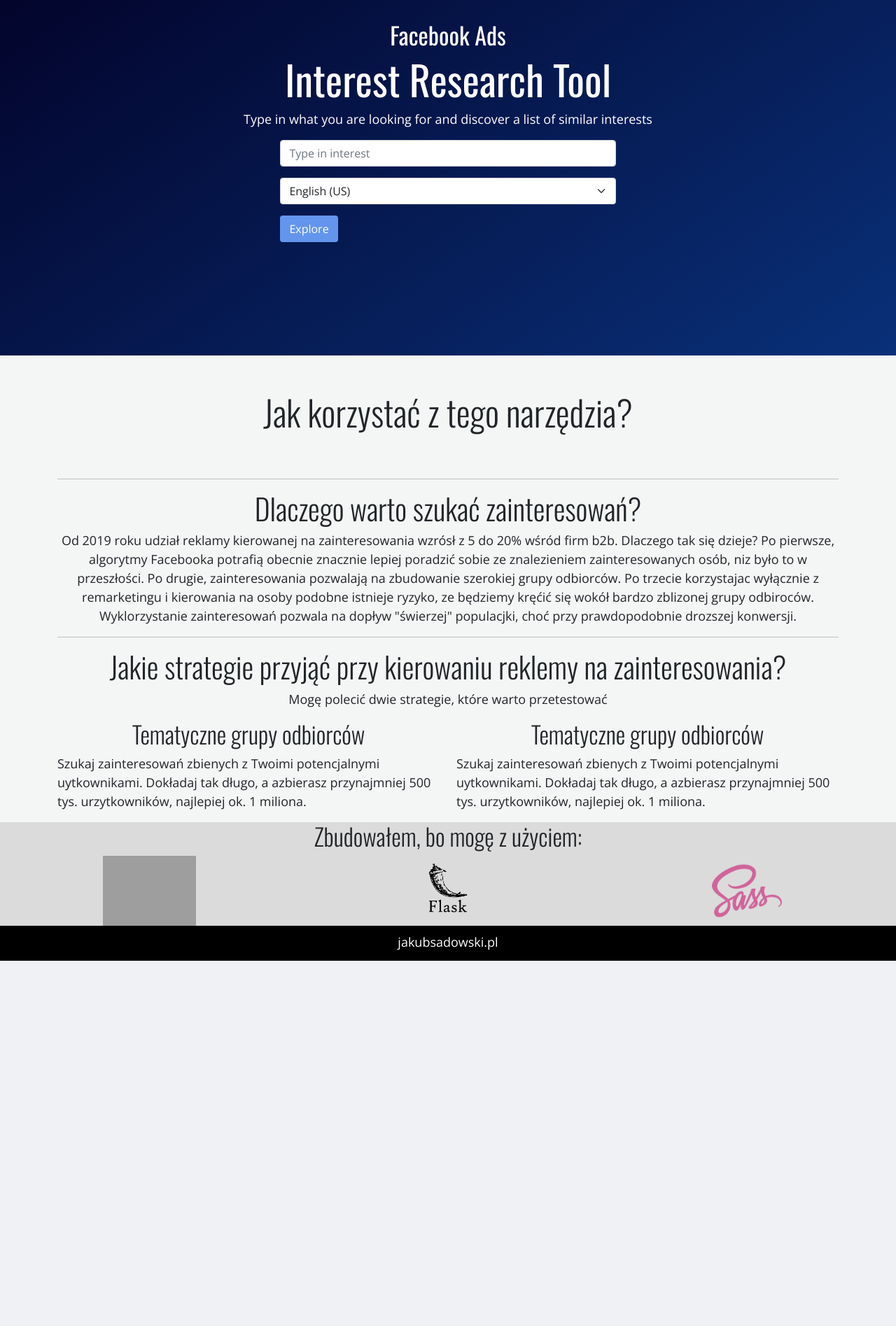
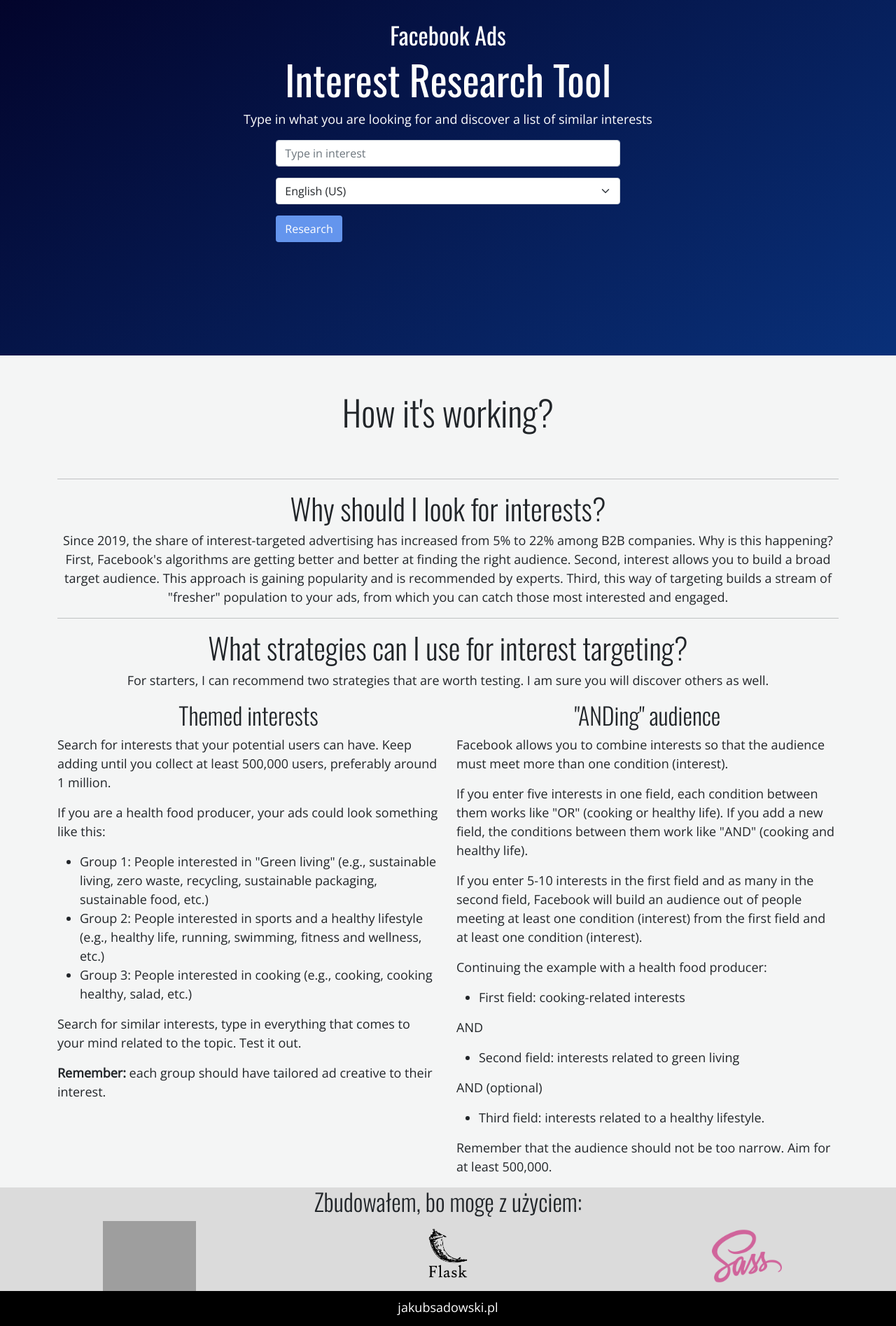
Before and after one commit to JakubSadowskiPL/InterestResearchTool, a Flask app: page / in a window 1280 px wide. Shown: the part 132-2027 px from the top of the page at 70% size. Before the commit the page ends 1505 px from the top, so only its background shows below. Run offline with Flask 2, Linux system fonts and the light colour scheme; grey boxes are pictures that could not be loaded.

Commit message:
index texts from pl to en

```diff
--- a/templates/index.html
+++ b/templates/index.html
@@ -6,7 +6,7 @@
     <div class="row">
         <div class="col">
             <h2 class="text-center intro__headline">
-                Jak korzystać z tego narzędzia?
+                How it's working?
             </h2>
             <hr>
         </div>
@@ -16,33 +16,87 @@
     <div class="row">
         <div class="col">
             <h3 class="text-center">
-                Dlaczego warto szukać zainteresowań?
+                Why should I look for interests?
             </h3>
             <p class="text-center">
-                Od 2019 roku udział reklamy kierowanej na zainteresowania wzrósł z 5 do 20% wśród firm b2b. Dlaczego tak się dzieje? Po pierwsze, algorytmy Facebooka potrafią obecnie znacznie lepiej poradzić sobie ze znalezieniem zainteresowanych osób, niz było to w przeszłości. Po drugie, zainteresowania pozwalają na zbudowanie szerokiej grupy odbiorców. Po trzecie korzystajac wyłącznie z remarketingu i kierowania na osoby podobne istnieje ryzyko, ze będziemy kręćić się wokół bardzo zblizonej grupy odbiroców. Wyklorzystanie zainteresowań pozwala na dopływ "świerzej" populacjki, choć przy prawdopodobnie drozszej konwersji.
+                Since 2019, the share of interest-targeted advertising has increased from 5% to 22% among B2B companies. Why is this happening? First, Facebook's algorithms are getting better and better at finding the right audience. Second, interest allows you to build a broad target audience. This approach is gaining popularity and is recommended by experts. Third, this way of targeting builds a stream of "fresher" population to your ads, from which you can catch those most interested and engaged.
             </p>
             <hr>
             <h3 class="text-center">
-                Jakie strategie przyjąć przy kierowaniu reklemy na zainteresowania?
+                What strategies can I use for interest targeting?
             </h3>
             <p class="text-center">
-                Mogę polecić dwie strategie, które warto przetestować
+                For starters, I can recommend two strategies that are worth testing. I am sure you will discover others as well.
             </p>
             <div class="row">
                 <div class="col-12 col-lg-6">
                     <h4 class="text-center">
-                        Tematyczne grupy odbiorców
+                        Themed interests
                     </h4>
                     <p>
-                        Szukaj zainteresowań zbienych z Twoimi potencjalnymi uytkownikami. Dokładaj tak długo, a azbierasz przynajmniej 500 tys. urzytkowników, najlepiej ok. 1 miliona.
+                        Search for interests that your potential users can have. Keep adding until you collect at least 500,000 users, preferably around 1 million.
+                    </p>
+                    <p>
+                        If you are a health food producer, your ads could look something like this:
+                    </p>
+                    <ul>
+                        <li>
+                            Group 1: People interested in "Green living" (e.g., sustainable living, zero waste, recycling, sustainable packaging, sustainable food, etc.)
+                        </li>
+                        <li>
+                            Group 2: People interested in sports and a healthy lifestyle (e.g., healthy life, running, swimming, fitness and wellness, etc.)
+                        </li>
+                        <li>
+                            Group 3: People interested in cooking (e.g., cooking, cooking healthy, salad, etc.)
+                        </li>
+                    </ul>
+                    <p>
+                        Search for similar interests, type in everything that comes to your mind related to the topic. Test it out.
+                    </p>
+                    <p>
+                        <strong>Remember:</strong> each group should have tailored ad creative to their interest.
                     </p>
                 </div>
                 <div class="col-12 col-lg-6">
                     <h4 class="text-center">
-                        Tematyczne grupy odbiorców
+                        "ANDing" audience
                     </h4>
                     <p>
-                        Szukaj zainteresowań zbienych z Twoimi potencjalnymi uytkownikami. Dokładaj tak długo, a azbierasz przynajmniej 500 tys. urzytkowników, najlepiej ok. 1 miliona.
+                        Facebook allows you to combine interests so that the audience must meet more than one condition (interest).
+                    </p>
+                    <p>
+                        If you enter five interests in one field, each condition between them works like "OR" (cooking or healthy life).
+                        If you add a new field, the conditions between them work like "AND" (cooking and healthy life).
+                    </p>
+                    <p>
+                        If you enter 5-10 interests in the first field and as many in the second field, Facebook will build an audience out of people meeting at least one condition (interest) from the first field and at least one condition (interest).
+                    </p>
+                    <p>
+                        Continuing the example with a health food producer:
+                    </p>
+                    <ul>
+                        <li>
+                            First field: cooking-related interests
+                        </li>
+                    </ul>
+                    <p>
+                        AND
+                    </p>
+                    <ul>
+                        <li>
+                            Second field: interests related to green living
+                        </li>
+                    </ul>
+                    <p>
+                        AND (optional)
+                    </p>
+                    <ul>
+                        <li>
+                            Third field: interests related to a healthy lifestyle.
+                        </li>
+                    </ul>
+                    <p>
+                        Remember that the audience should not be too narrow. Aim for at least 500,000.
                     </p>
                 </div>
             </div>
--- a/templates/search.html
+++ b/templates/search.html
@@ -27,7 +27,7 @@
                 </div>
                 <div class="col-12">
                     <button type="submit" class="btn hero-search__button">
-                        Explore
+                        Research
                     </button>
                 </div>
             </form>
```
